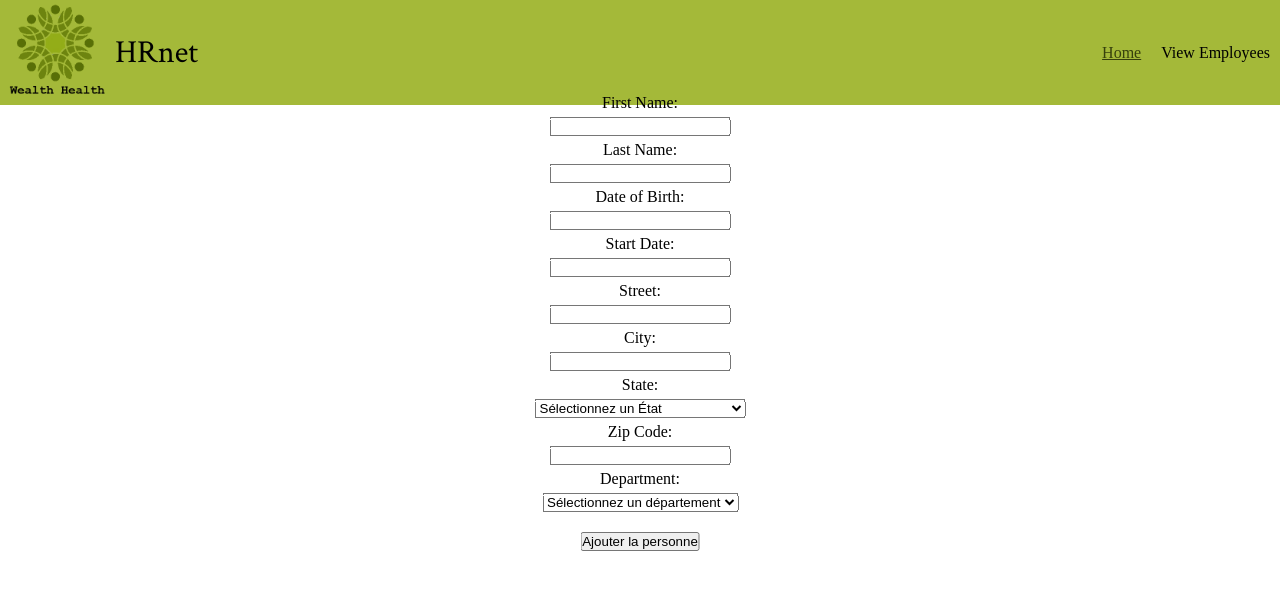
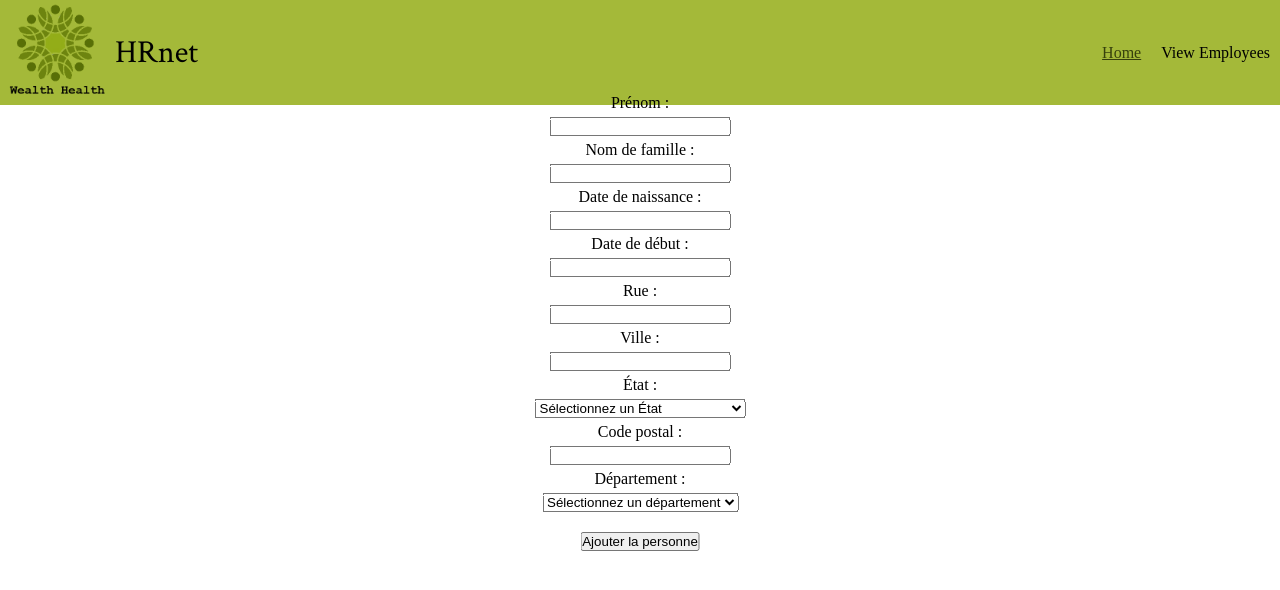
Before and after one commit to AsuraMoon/WealthHealth, a React (Vite) app: page / in a window 1280 px wide. Shown: the top 590 px of the page. Built offline with nearby package versions, Linux system fonts and the light colour scheme.

Commit message:
Verif form + Modal error form
Verification Modal + Preparation Module NPM pour modal error

```diff
--- /dev/null
+++ b/src/components/ErrorMessage/ErrorMessage.jsx
@@ -0,0 +1,5 @@
+const ErrorMessage = ({ message }) => {
+  return <div className="error-message">{message}</div>;
+};
+
+export default ErrorMessage;
--- a/src/components/Form/PersonForm.jsx
+++ b/src/components/Form/PersonForm.jsx
@@ -1,11 +1,14 @@
+// Importation des modules nécessaires depuis React et d'autres bibliothèques
 import { useState } from 'react';
 import DatePicker from 'react-datepicker';
 import 'react-datepicker/dist/react-datepicker.css';
 import { usePersonContext } from '../../store/PersonContext';
 import { states } from '../../assets/data/state';
-import { departmentOptions} from '../../assets/data/departmentOptions';
-import './PersonForm.scss';
+import { departmentOptions } from '../../assets/data/departmentOptions';
+import ErrorMessage from '../ErrorMessage/ErrorMessage'; // Import du composant ErrorMessage
+import './PersonForm.scss'; // Import du fichier de styles
 
+// Définition du composant PersonForm
 const PersonForm = () => {
   // Utilisation du contexte pour accéder aux fonctions d'ajout de personne
   const { addPerson } = usePersonContext();
@@ -21,9 +24,40 @@ const PersonForm = () => {
   const [zipCode, setZipCode] = useState('');
   const [department, setDepartment] = useState('');
 
+  // États locaux pour gérer les messages d'erreur
+  const [firstNameError, setFirstNameError] = useState('');
+  const [lastNameError, setLastNameError] = useState('');
+  const [zipCodeError, setZipCodeError] = useState('');
+
   // Fonction de gestion de la soumission du formulaire
   const handleSubmit = (e) => {
     e.preventDefault();
+
+    // Vérification des champs obligatoires
+    if (!firstName) {
+      setFirstNameError('Veuillez saisir le prénom.');
+      return;
+    } else {
+      setFirstNameError('');
+    }
+
+    if (!lastName) {
+      setLastNameError('Veuillez saisir le nom de famille.');
+      return;
+    } else {
+      setLastNameError('');
+    }
+
+    // ... (ajoutez des vérifications similaires pour d'autres champs)
+
+    // Vérification du format de code postal
+    const zipCodePattern = /^\d{5}$/;
+    if (!zipCodePattern.test(zipCode)) {
+      setZipCodeError('Le code postal doit contenir exactement 5 chiffres.');
+      return;
+    } else {
+      setZipCodeError('');
+    }
 
     // Création d'un objet représentant une personne avec les données du formulaire
     const newPerson = {
@@ -53,47 +87,50 @@ const PersonForm = () => {
     setDepartment('');
   };
 
+  // Rendu du composant
   return (
     <form onSubmit={handleSubmit} className='WrapForm'>
       {/* Champ du prénom */}
       <label>
-        First Name:
+        Prénom :
       </label>
       <input type="text" value={firstName} onChange={(e) => setFirstName(e.target.value)} />
+      <ErrorMessage message={firstNameError} />
 
       {/* Champ du nom de famille */}
       <label>
-        Last Name:
+        Nom de famille :
       </label>
       <input type="text" value={lastName} onChange={(e) => setLastName(e.target.value)} />
+      <ErrorMessage message={lastNameError} />
 
       {/* Champ de la date de naissance avec le sélecteur de date */}
       <label>
-        Date of Birth:
+        Date de naissance :
       </label>
       <DatePicker selected={dob} onChange={(date) => setDob(date)} />
 
       {/* Champ de la date de début avec le sélecteur de date */}
       <label>
-        Start Date:
+        Date de début :
       </label>
       <DatePicker selected={startDate} onChange={(date) => setStartDate(date)} />
 
       {/* Champ de la rue */}
       <label>
-        Street:
+        Rue :
       </label>
       <input type="text" value={street} onChange={(e) => setStreet(e.target.value)} />
 
       {/* Champ de la ville */}
       <label>
-        City:
+        Ville :
       </label>
       <input type="text" value={city} onChange={(e) => setCity(e.target.value)} />
 
       {/* Champ de l'État avec une liste déroulante */}
       <label>
-        State:
+        État :
       </label>
       <select value={state} onChange={(e) => setState(e.target.value)}>
         <option value="">Sélectionnez un État</option>
@@ -106,13 +143,14 @@ const PersonForm = () => {
 
       {/* Champ du code postal avec une validation pour n'accepter que des chiffres */}
       <label>
-        Zip Code:
+        Code postal :
       </label>
-      <input type="text" pattern="\d*" value={zipCode} onChange={(e) => setZipCode(e.target.value)}/>
+      <input type="text" pattern="\d*" value={zipCode} onChange={(e) => setZipCode(e.target.value)} />
+      <ErrorMessage message={zipCodeError} />
 
       {/* Champ du département avec une liste déroulante */}
       <label>
-        Department:
+        Département :
       </label>
       <select value={department} onChange={(e) => setDepartment(e.target.value)}>
         <option value="">Sélectionnez un département</option>
@@ -124,9 +162,12 @@ const PersonForm = () => {
       </select>
 
       {/* Bouton de soumission du formulaire */}
-      <button type="submit" className='SubmitButton'>Ajouter la personne</button>
+      <button type="submit" className='SubmitButton'>
+        Ajouter la personne
+      </button>
     </form>
   );
 };
 
+// Exportation du composant PersonForm
 export default PersonForm;
```
